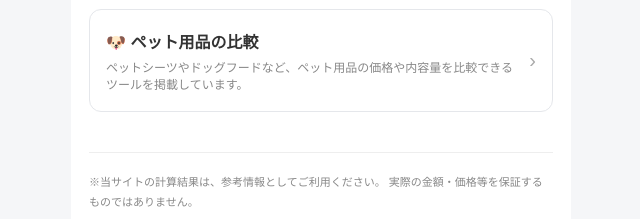
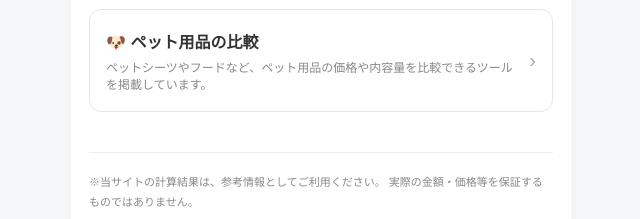
Before and after one commit to kirokugirl-lang/matome1-7.inde.html, a plain HTML site: page index.html in a window 1280 px wide. Shown: the part 558-777 px from the top of the page, 319-959 px from the left. Drawn offline with Linux system fonts and the light colour scheme.

Commit message:
Update index.html

```diff
--- a/index.html
+++ b/index.html
@@ -267,14 +267,14 @@ const categories = [
 
   {
     name: "🐶 ペット用品の比較",
-    description: "ペットシーツやドッグフードなど、ペット用品の価格や内容量を比較できるツールを掲載しています。",
+    description: "ペットシーツやフードなど、ペット用品の価格や内容量を比較できるツールを掲載しています。",
     tools: [
       {
         name: "ペットシーツ比較",
         url: "https://ps-index-html.onrender.com/"
       },
       {
-        name: "ドッグフード比較",
+        name: "ペットフード比較",
         url: "https://dfg-index-html.onrender.com/"
       }
     ]
```
